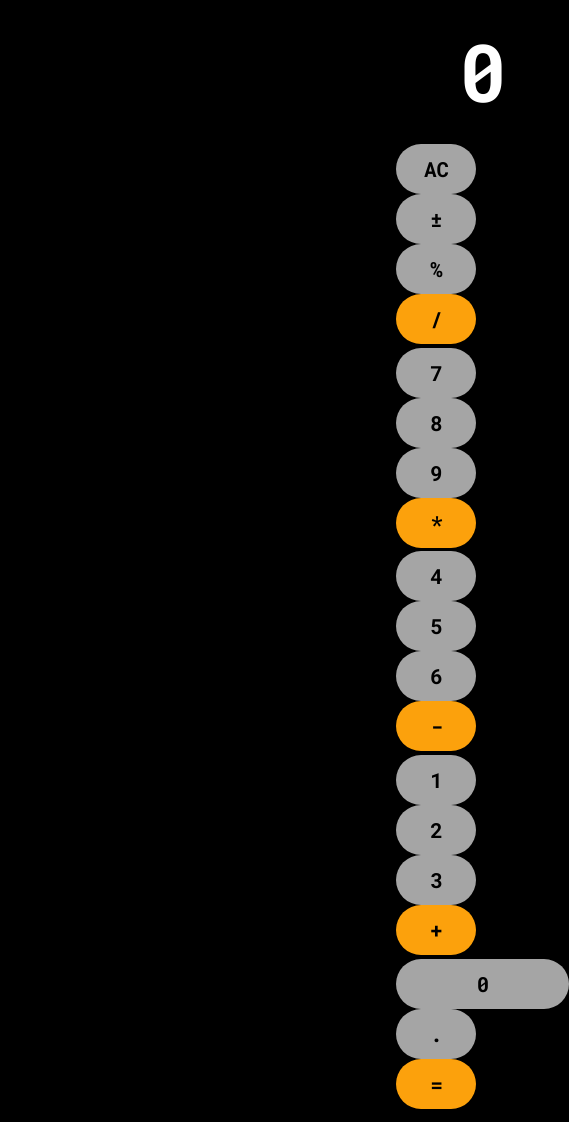
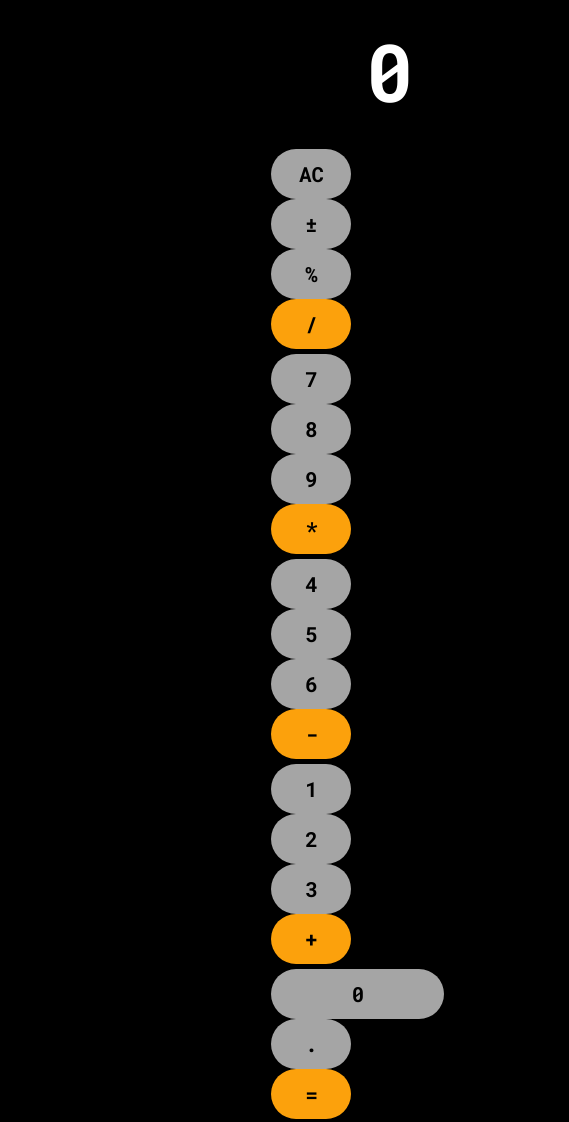
Before and after one commit to themattricks/iphoneCalculator, a plain HTML site: page index.html in a window 390 px wide. Shown: the whole page, 569 px wide, since content can reach past the window. Drawn offline with Linux system fonts and the light colour scheme.

Commit message:
Update style.css

```diff
--- a/style.css
+++ b/style.css
@@ -67,3 +67,11 @@ body {
     background-color: rgb(207, 146, 48);
     cursor: pointer;
 }
+
+/* Mobile */
+@media (max-width: 767px) {
+    .container {
+        width: 45%;
+        margin-left: 15rem;
+    }
+}
```
